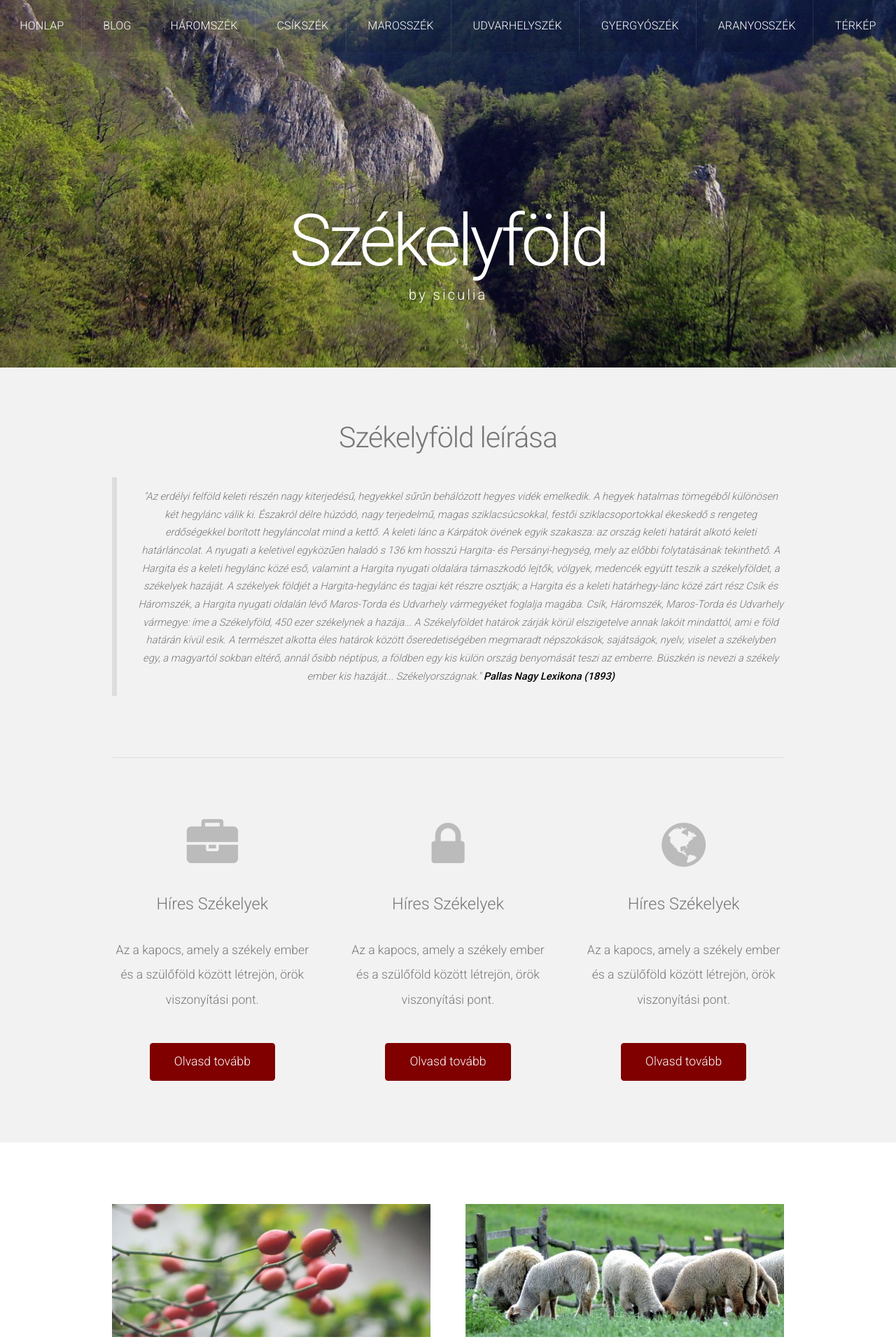
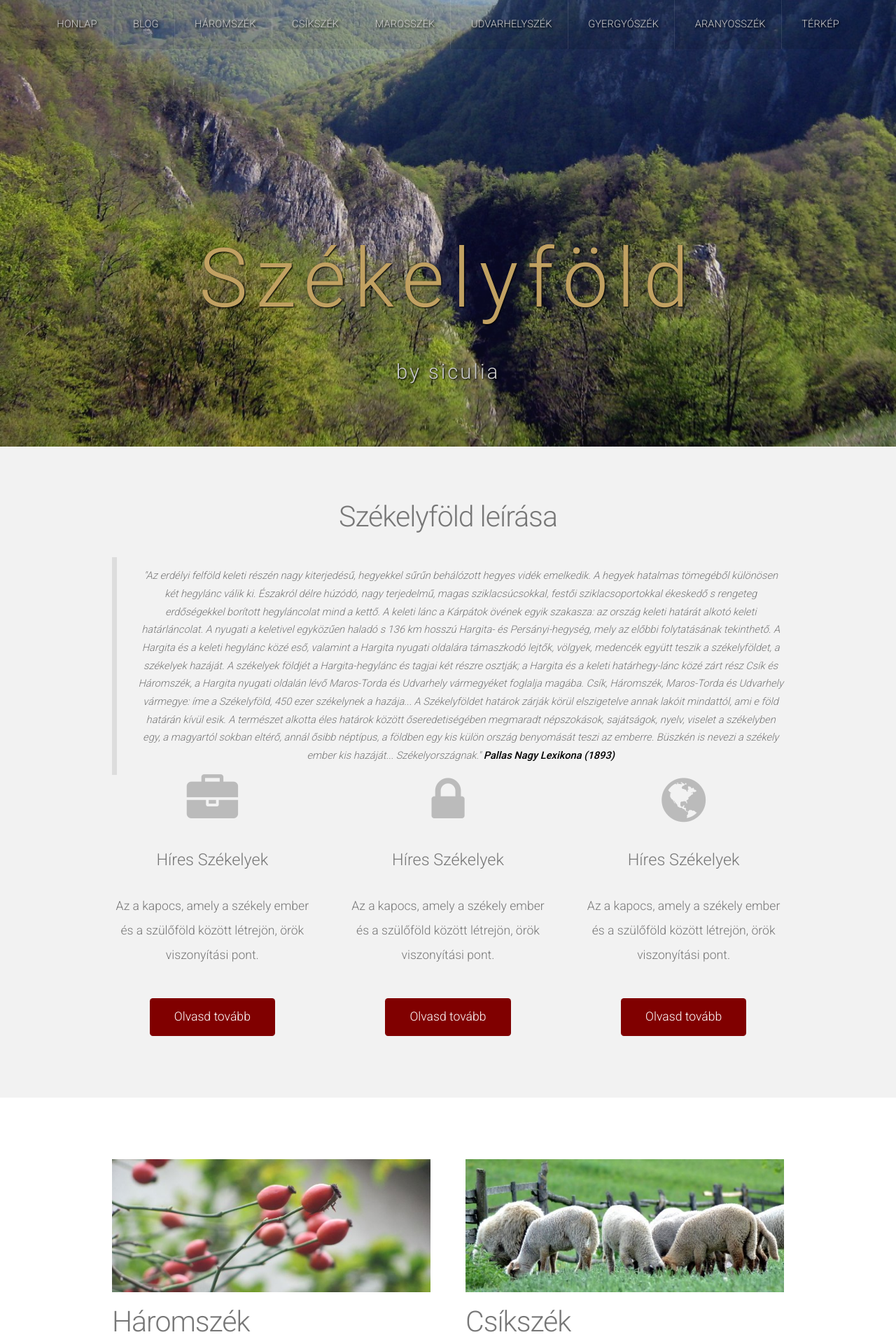
Before and after one commit to siculia/siculia.github.io, a Jekyll site: the page built from index.html, in a window 1280 px wide. Shown: the top 1920 px of the page at 70% size. Built offline with Jekyll 4.4.1, drawn with Linux system fonts in a browser that asks for light colours; the list of posts is cut into pages by our own code.

Commit message:
Added Header style

```diff
--- a/_sass/_layout.scss
+++ b/_sass/_layout.scss
@@ -14,7 +14,7 @@
     font-size: 26px;
     font-weight: 300;
     line-height: 56px;
-    letter-spacing: -1px;
+    letter-spacing: -3px;
     margin-bottom: 0;
     float: left;
 
@@ -38,7 +38,7 @@
 
         // Gaps between nav items, but not on the last one
         &:not(:last-child) {
-            margin-right: 20px;
+            margin-right: 18px;
         }
     }
 
--- a/assets/css/style.css
+++ b/assets/css/style.css
@@ -776,6 +776,7 @@
 		background-attachment: fixed;
 		background-size: cover;
 		text-align: center;
+		letter-spacing: -0.05em;
 	}
 
 		#header:before
@@ -802,24 +803,27 @@
 		#logo h1
 		{
 			color: #FFF;
+			letter-spacing: 0.05em;
 		}
 
 		#logo a
 		{
 			display: block;
 			text-decoration: none;
-			font-weight: 300;
-			line-height: 1em;
-			font-size: 7em;
-			color: #FFF;
-			letter-spacing: -0.05em;
+			font-weight: 350;
+			line-height: 1.8em;
+			font-size: 8em;
+			color: #c1a162;
+			letter-spacing: 0.10em;
 			margin: 0 0 0.125em 0;
+			text-shadow: 1px 1px 2px black;
 		}
 
 		#logo span
 		{
-			font-size: 1.4em;
-			color: #FFF;
+			font-size: 2.0em;
+			color: #CCC;
+			text-shadow: 1px 1px 2px black;
 		}
 
 /*********************************************************************************/
@@ -867,14 +871,15 @@
 				letter-spacing: 0.006em;
 				text-decoration: none;
 				text-transform: uppercase;
-				font-size: 1.1em;
+				text-shadow: 2px 2px 3px black;
+				font-size: 1.0em;
 				outline: 0;
-				color: #FFF;
+				color: #CCC;
 			}
 
 			#nav li.active a
 			{
-				color: #FFF;
+				color: #c1a162;
 			}
 
 			#nav > ul > li > ul
--- a/index.html
+++ b/index.html
@@ -20,7 +20,7 @@ között őseredetiségében megmaradt népszokások, sajátságok, nyelv, visel
 magyartól sokban eltérő, annál ősibb néptípus, a földben egy kis külön ország benyomását teszi az
 emberre. Büszkén is nevezi a székely ember kis hazáját... Székelyországnak."
 <span><strong>Pallas Nagy Lexikona (1893)</strong></span></blockquote>
-		<hr />
+		</header>
 		<div class="row">
 			<section class="4u">
 				<span class="pennant"><span class="fa fa-briefcase"></span></span>
```
